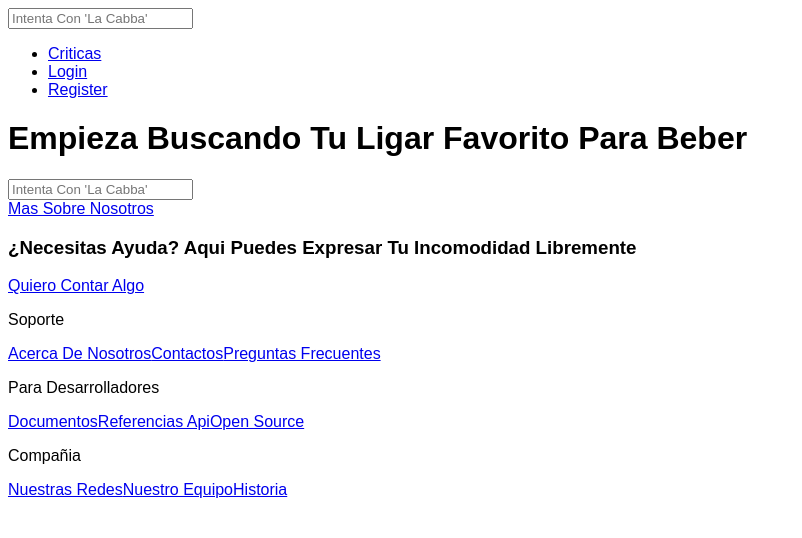
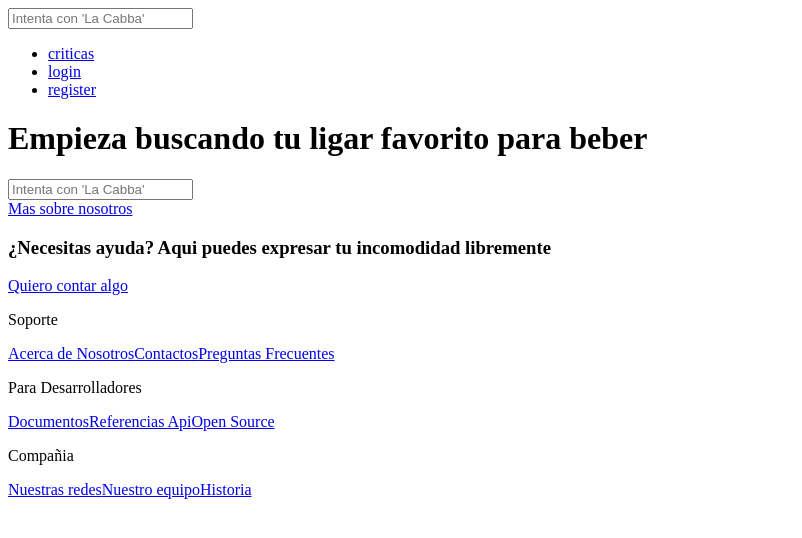
Before and after one commit to JuanDanielDimasAmador/proyecto_final, a React (Create React App) app in the folder proyecto_web/client/: page / in a window 1280 px wide. Shown: the top 538 px of the page, without its empty margins (0-802 px from the left). Built offline with nearby package versions, Linux system fonts and the light colour scheme.

Commit message:
añadiendo archivos de estilos

```diff
--- a/proyecto_web/client/src/App.js
+++ b/proyecto_web/client/src/App.js
@@ -14,7 +14,7 @@ import Login from './components/auth/login';
 import Counter from './components/counter';
 import Profile from './components/profile/profile';
 
-import './styles/styles.css'
+import './styles/css/styles.css'
 
 /*
 * Esto es basicamente programacion orientada a objetos.
--- /dev/null
+++ b/proyecto_web/client/src/styles/sass/base/_base.scss
@@ -0,0 +1,22 @@
+*{
+    margin:0;
+    padding: 0;
+    box-sizing: inherit;
+
+    &::after, &::before {
+        //normal-props
+        margin:0;
+        padding: 0;
+        box-sizing: inherit;
+    }
+}
+
+html {
+    font: {
+        size: 62.5%;
+    }
+}
+
+body {
+    box-sizing: border-box;
+}
--- /dev/null
+++ b/proyecto_web/client/src/styles/sass/styles.scss
@@ -0,0 +1,4 @@
+@import "abstract/_mixins";
+@import "abstract/_variables";
+
+@import "base/_base";
--- a/proyecto_web/client/src/styles/styles.css
+++ /dev/null
@@ -1,3 +0,0 @@
-* {
-  font-family: arial;
-  text-transform: capitalize; }
--- a/proyecto_web/client/src/styles/styles.scss
+++ /dev/null
@@ -1,4 +0,0 @@
-* {
-    font-family: arial;
-    text-transform: capitalize;
-}
```
Also changed, not shown: proyecto_web/client/src/styles/sass/abstract/_mixins.scss (added, +66 -0 lines), proyecto_web/client/src/styles/css/styles.css (added), proyecto_web/client/src/styles/sass/abstract/_variables.scss (added).
